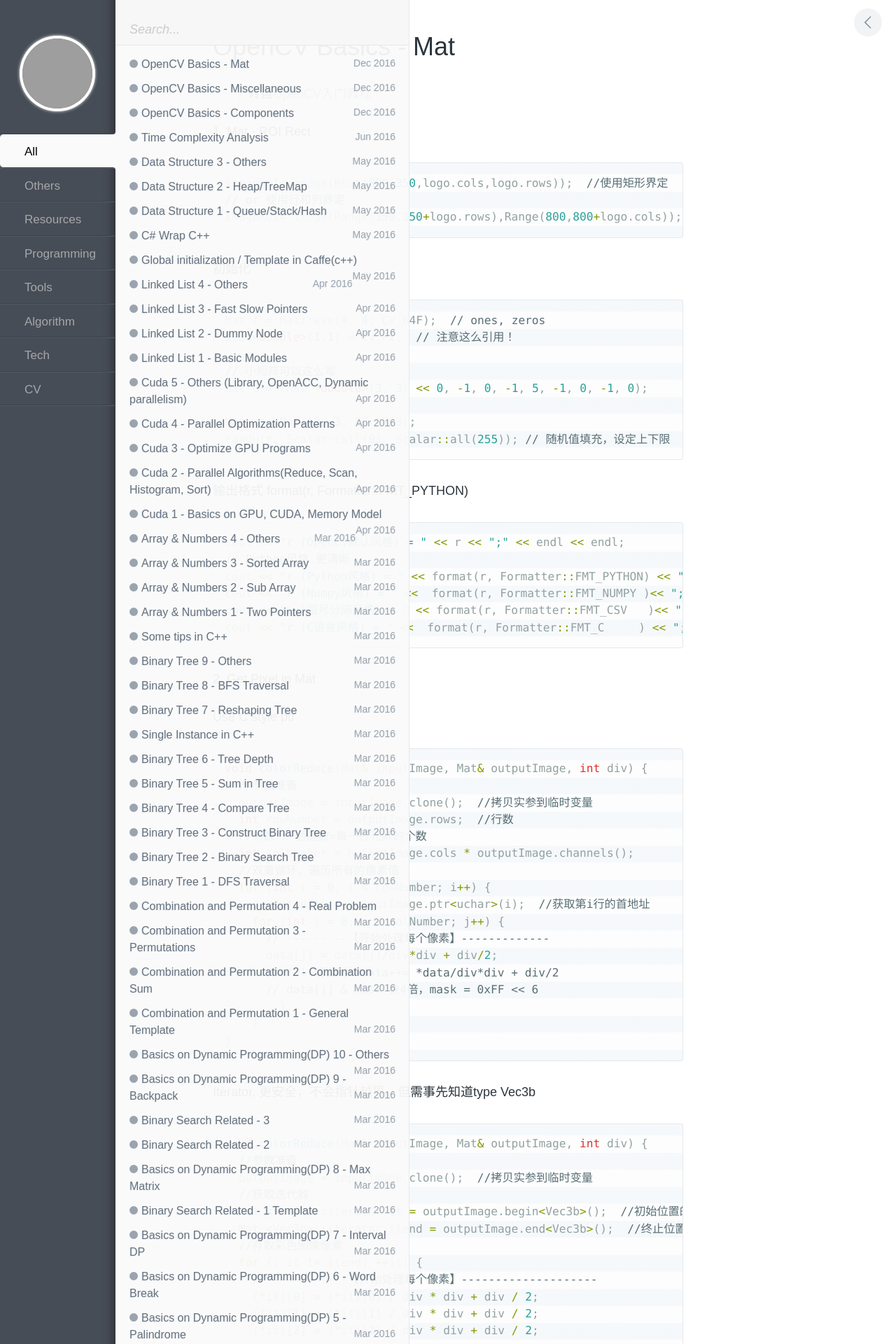
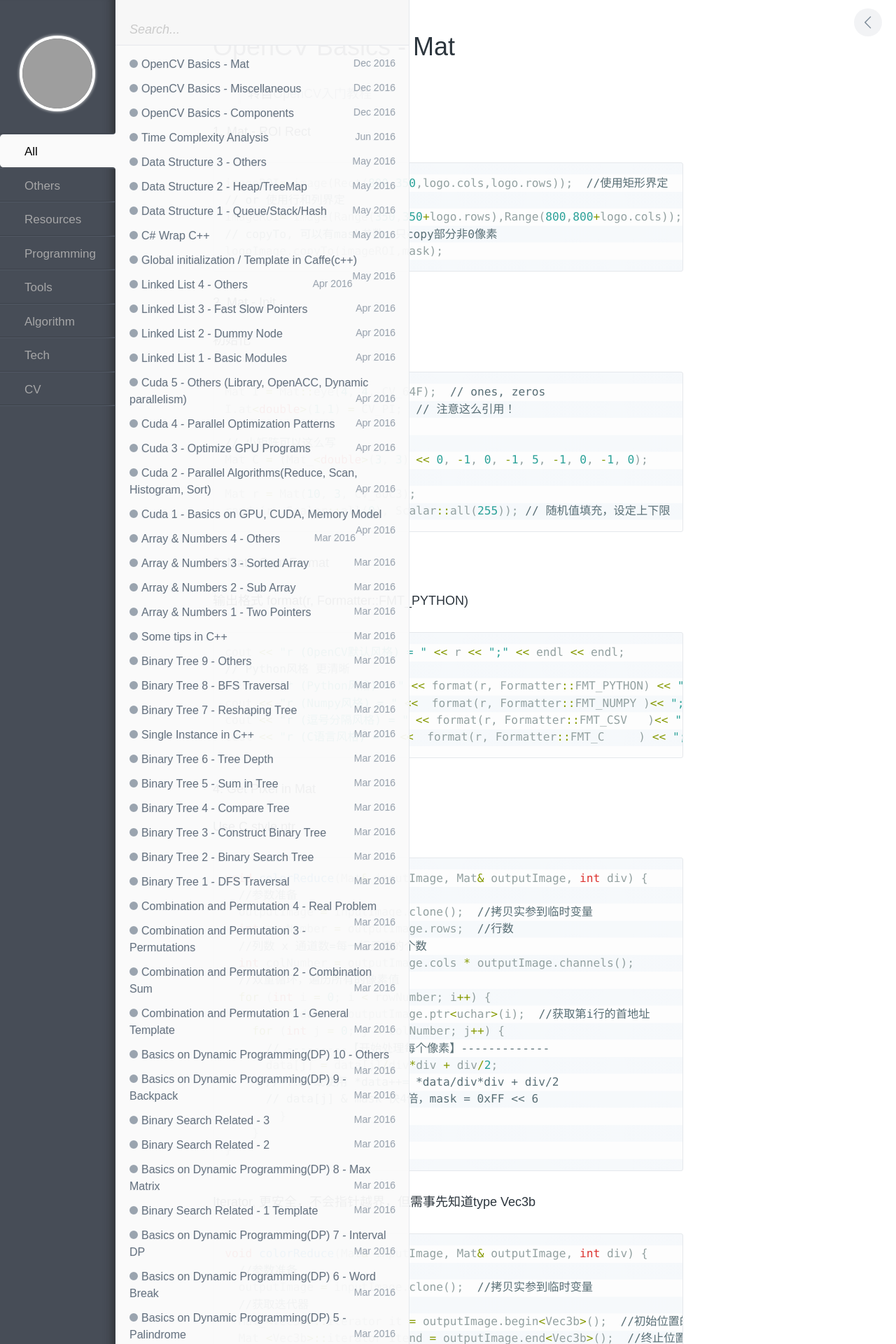
Before and after one commit to wykvictor/wykvictor.github.io, a Jekyll site: the page built from _posts/CV/2016-12-28-OpenCV-3.md, in a window 1280 px wide. Shown: the top 1920 px of the page at 70% size. Built offline with Jekyll 4.4.1, drawn with Linux system fonts in a browser that asks for light colours; comment, search, counter and statistics services are not loaded; grey boxes are pictures that could not be loaded.

Commit message:
update opencv 2&3

```diff
--- a/_posts/CV/2016-12-28-OpenCV-3.md
+++ b/_posts/CV/2016-12-28-OpenCV-3.md
@@ -13,7 +13,11 @@
 imageROI= image(Rect(800,350,logo.cols,logo.rows));  //使用矩形界定
 // or 使用行和列界定
 imageROI= image(Range(350,350+logo.rows),Range(800,800+logo.cols));
+// copyTo, 可以有mask参数，只copy部分非0像素
+logoImage.copyTo(imageROI,mask);
 {% endhighlight %}
+
+#### 2. Mat - Init
 初始化
 {% highlight C++ %}
 Mat I = Mat::eye(4, 4, CV_64F);  // ones, zeros
@@ -25,6 +29,8 @@
 Mat r = Mat(10, 3, CV_8UC3);
 randu(r, Scalar::all(0), Scalar::all(255)); // 随机值填充，设定上下限
 {% endhighlight %}
+
+#### 3. Mat - Cout Format
 输出格式 format(r, Formatter::FMT_PYTHON)
 {% highlight C++ %}
 cout << "r (OpenCV默认风格) = " << r << ";" << endl << endl;
@@ -35,7 +41,7 @@
 cout << "r (C语言风格) = " <<  format(r, Formatter::FMT_C     ) << ";" << endl << endl;
 {% endhighlight %}
 
-#### 2. Get Pixel in Mat
+#### 4. Get Pixel in Mat
 Use C style ptr
 {% highlight C++ %}
 void colorReduce(Mat& inputImage, Mat& outputImage, int div) {
```
Also changed, not shown: _posts/CV/2016-12-27-OpenCV-2.md (+3 -0 lines).
